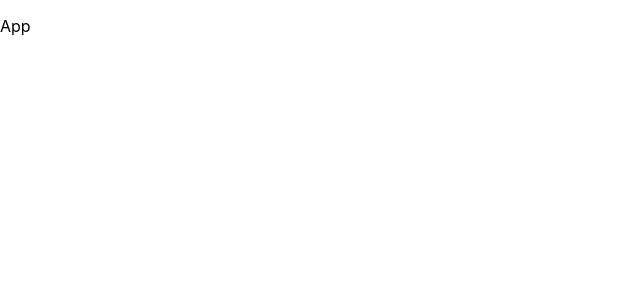
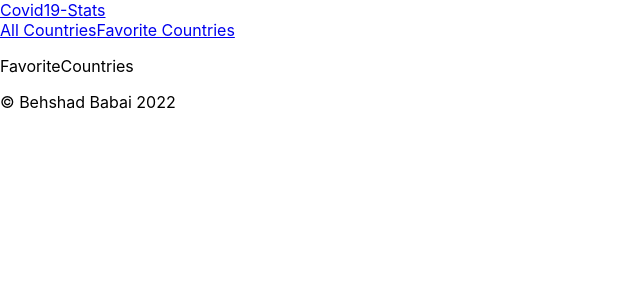
Before and after one commit to BehshadBabai/covid19-stats, a React (Create React App) app: page /favorite in a window 1280 px wide. Shown: the top 300 px of the page, without its empty margins (0-640 px from the left). Built offline with nearby package versions, Linux system fonts and the light colour scheme.

Commit message:
setting up pages and react router

```diff
--- a/package.json
+++ b/package.json
@@ -10,6 +10,7 @@
     "react": "^17.0.2",
     "react-dom": "^17.0.2",
     "react-redux": "^7.2.6",
+    "react-router-dom": "^6.2.1",
     "react-scripts": "5.0.0"
   },
   "scripts": {
--- a/src/App.js
+++ b/src/App.js
@@ -1,10 +1,29 @@
-import React from 'react';
 import './App.css';
+import React from "react";
+import {
+  BrowserRouter as Router,
+  Routes,
+  Route,
+  Link
+} from "react-router-dom";
+import FavoriteContriesPage from './features/favoriteCountries/favoriteCountriesPage';
+import AllContriesPage from './features/allCountries/allCountriesPage';
+import Error from './features/error/errorPage';
 
 function App() {
   return (
     <>
-    <p>App</p>
+    <Link to="/">Covid19-Stats</Link>
+    <nav>
+      <Link to="/">All Countries</Link>
+      <Link to="/favorite">Favorite Countries</Link>
+    </nav>
+    <Routes>
+      <Route path="/" element={<AllContriesPage />} />
+      <Route path="/favorite" element={<FavoriteContriesPage />} />
+      <Route path="*" element={<Error />} />
+    </Routes>
+    <footer>&copy; Behshad Babai 2022</footer>
     </>
   );
 }
--- a/src/features/allCountries/allCountriesPage.js
+++ b/src/features/allCountries/allCountriesPage.js
@@ -0,0 +1,11 @@
+import React from "react";
+
+export default function AllContriesPage () {
+  return (
+    <section id="all-countries">
+      <p>
+        ALL COUNTRIES
+      </p>
+    </section>
+  );
+}
--- /dev/null
+++ b/src/features/error/errorPage.js
@@ -0,0 +1,11 @@
+import React from "react";
+
+export default function Error () {
+  return (
+    <section id="error">
+      <p>
+        OOPS! Something went Wrong.
+      </p>
+    </section>
+  );
+}
--- a/src/features/favoriteCountries/favoriteCountriesPage.js
+++ b/src/features/favoriteCountries/favoriteCountriesPage.js
@@ -0,0 +1,11 @@
+import React from "react";
+
+export default function FavoriteContriesPage () {
+  return (
+    <section id="favorite-countries">
+      <p>
+        FavoriteCountries
+      </p>
+    </section>
+  );
+}
--- a/src/index.js
+++ b/src/index.js
@@ -5,13 +5,14 @@ import App from './App';
 import { store } from './app/store';
 import { Provider } from 'react-redux';
 import * as serviceWorker from './serviceWorker';
+import { BrowserRouter as Router } from 'react-router-dom';
 
 ReactDOM.render(
-  <React.StrictMode>
+  <Router>
     <Provider store={store}>
       <App />
     </Provider>
-  </React.StrictMode>,
+  </Router>,
   document.getElementById('root')
 );
 
```
Also changed, not shown: src/features/allCountries/allCountriesSlice.js (deleted), src/features/countries/CountriesPage.js (deleted), 1 other file (tests, documents, lock files or other folders).
